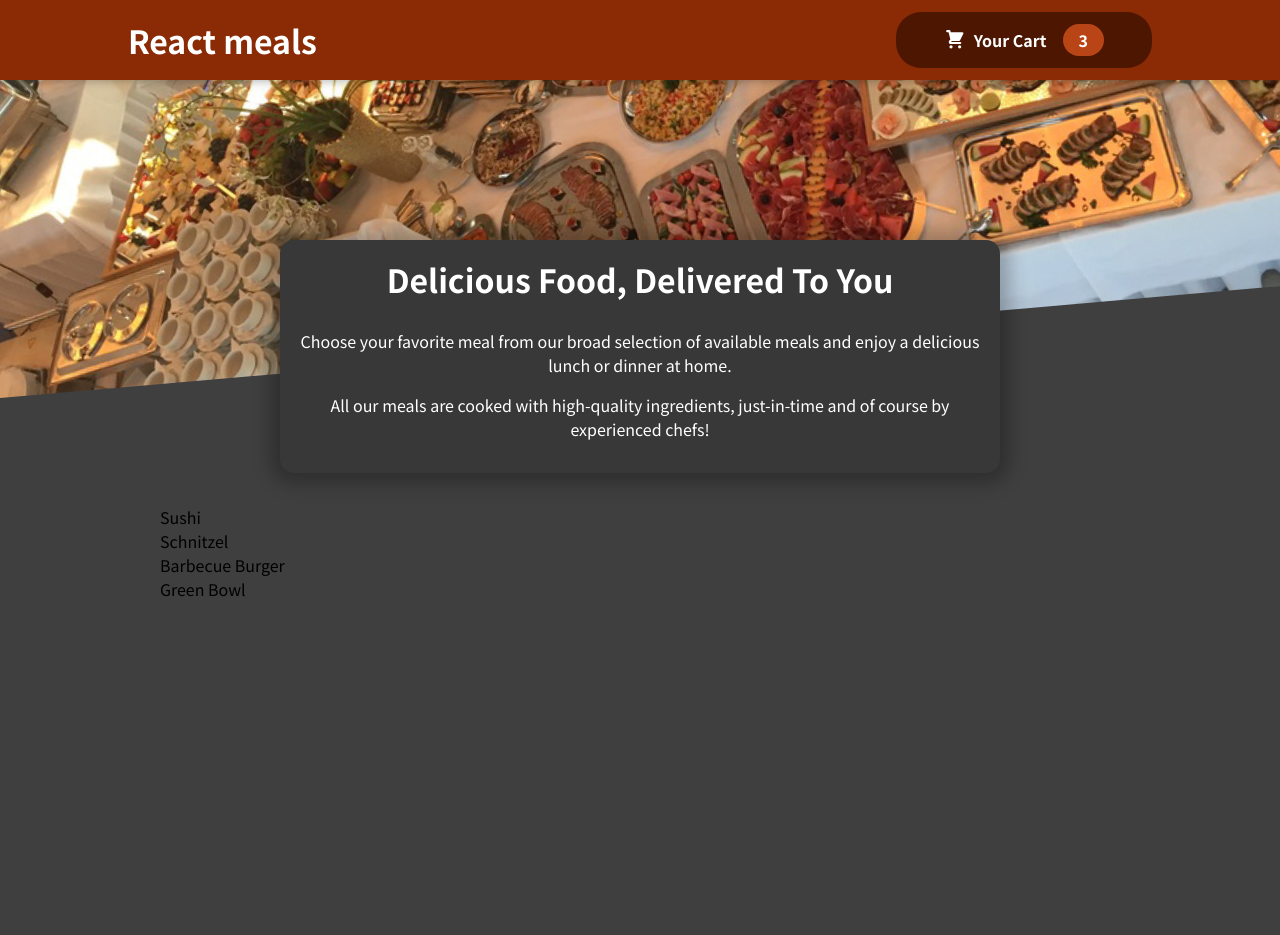
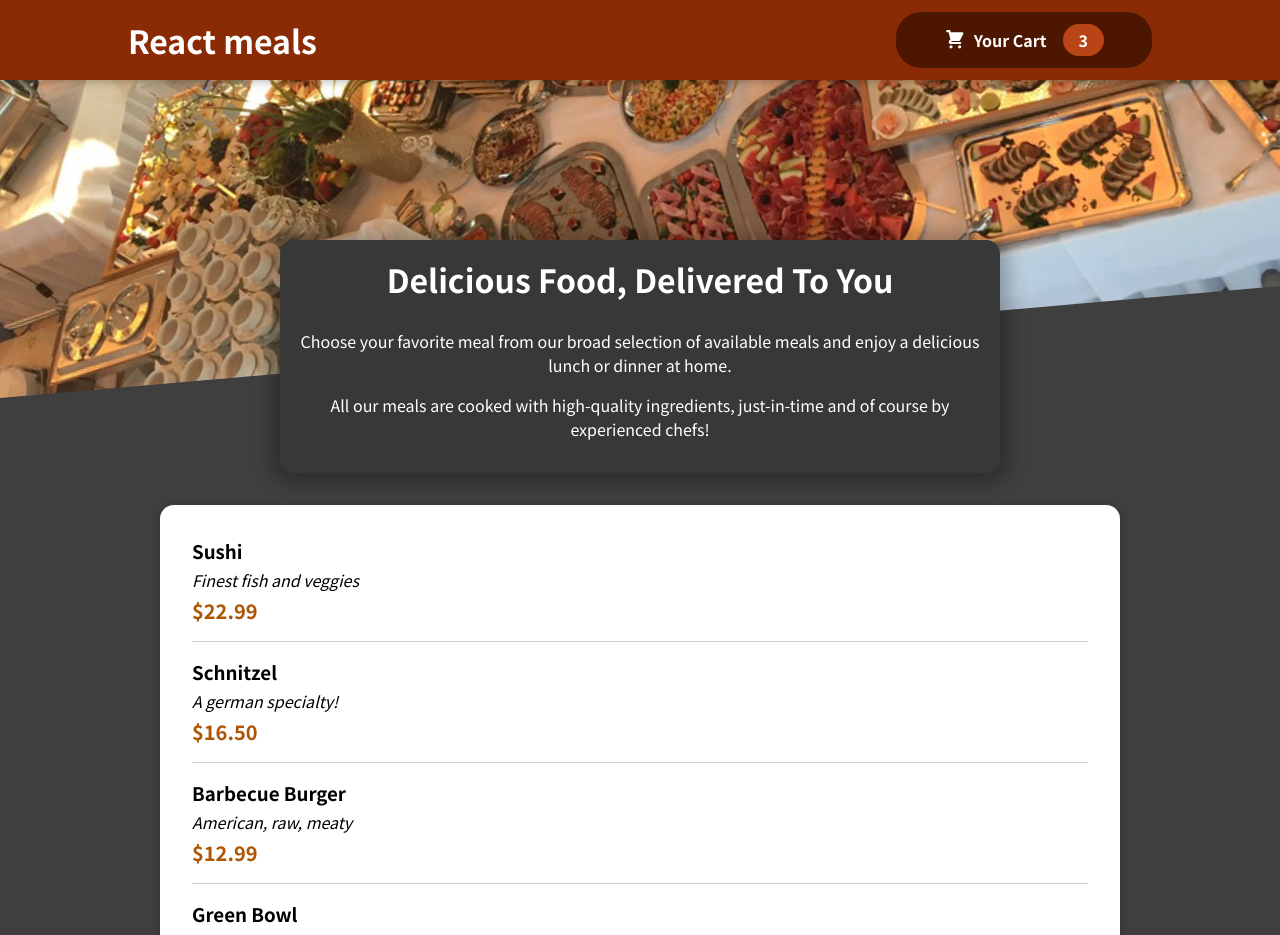
Before and after one commit to Jonathan5511/restraunt-app, a React (Create React App) app: page / in a window 1280 px wide. Shown: the top 935 px of the page. Before the commit the page ends 800 px from the top, so only its background shows below. Built offline with nearby package versions, Linux system fonts and the light colour scheme.

Commit message:
MealItems Visible

```diff
--- a/src/components/Meals/AvailableMeals.js
+++ b/src/components/Meals/AvailableMeals.js
@@ -1,4 +1,6 @@
 import classes from './AvailableMeals.module.css'
+import MealItem from './MealItem/MealItem';
+import Card from '../UI/Card';
 
 const DUMMY_MEALS = [
     {
@@ -28,15 +30,17 @@
   ];
 
 const AvailableMeals=props=>{
-    const mealsList=DUMMY_MEALS.map(meal=>
-        <li>
-            {meal.name}
-        </li>
+    const mealsList=DUMMY_MEALS.map(meal=>(
+
+            <MealItem key={meal.id} name={meal.name} description={meal.description} price={meal.price}/>)
+
     )
     return <section className={classes.meals}>
+        <Card>
         <ul>
             {mealsList}
         </ul>
+        </Card>
     </section>
 }
 
--- /dev/null
+++ b/src/components/Meals/MealItem/MealItem.js
@@ -0,0 +1,21 @@
+import classes from './MealItem.module.css'
+
+const MealItem=props=>{
+    const price=`$${props.price.toFixed(2)}`
+
+    return(
+        <li className={classes.meal}>
+            <div>
+                <h3>{props.name}</h3>
+                <div className={classes.description}>{props.description}</div>
+                <div className={classes.price}>{price}</div>
+            </div>
+            <div>
+
+            </div>
+        </li>
+    )
+
+}
+
+export default MealItem;
--- /dev/null
+++ b/src/components/Meals/MealItem/MealItem.module.css
@@ -0,0 +1,22 @@
+.meal {
+  display: flex;
+  justify-content: space-between;
+  margin: 1rem;
+  padding-bottom: 1rem;
+  border-bottom: 1px solid #ccc;
+}
+
+.meal h3 {
+  margin: 0 0 0.25rem 0;
+}
+
+.description {
+  font-style: italic;
+}
+
+.price {
+  margin-top: 0.25rem;
+  font-weight: bold;
+  color: #ad5502;
+  font-size: 1.25rem;
+}
--- /dev/null
+++ b/src/components/UI/Card.js
@@ -0,0 +1,8 @@
+import classes from './Card.module.css'
+const Card=props=>{
+    return <div className={classes.card}>
+        {props.children}
+    </div>
+}
+
+export default Card;
--- /dev/null
+++ b/src/components/UI/Card.module.css
@@ -0,0 +1,6 @@
+.card {
+  padding: 1rem;
+  box-shadow: 0 2px 8px rgba(0, 0, 0, 0.25);
+  border-radius: 14px;
+  background-color: white;
+}
```
Also changed, not shown: src/components/Meals/MealItem/MealItemForm.js (added).
